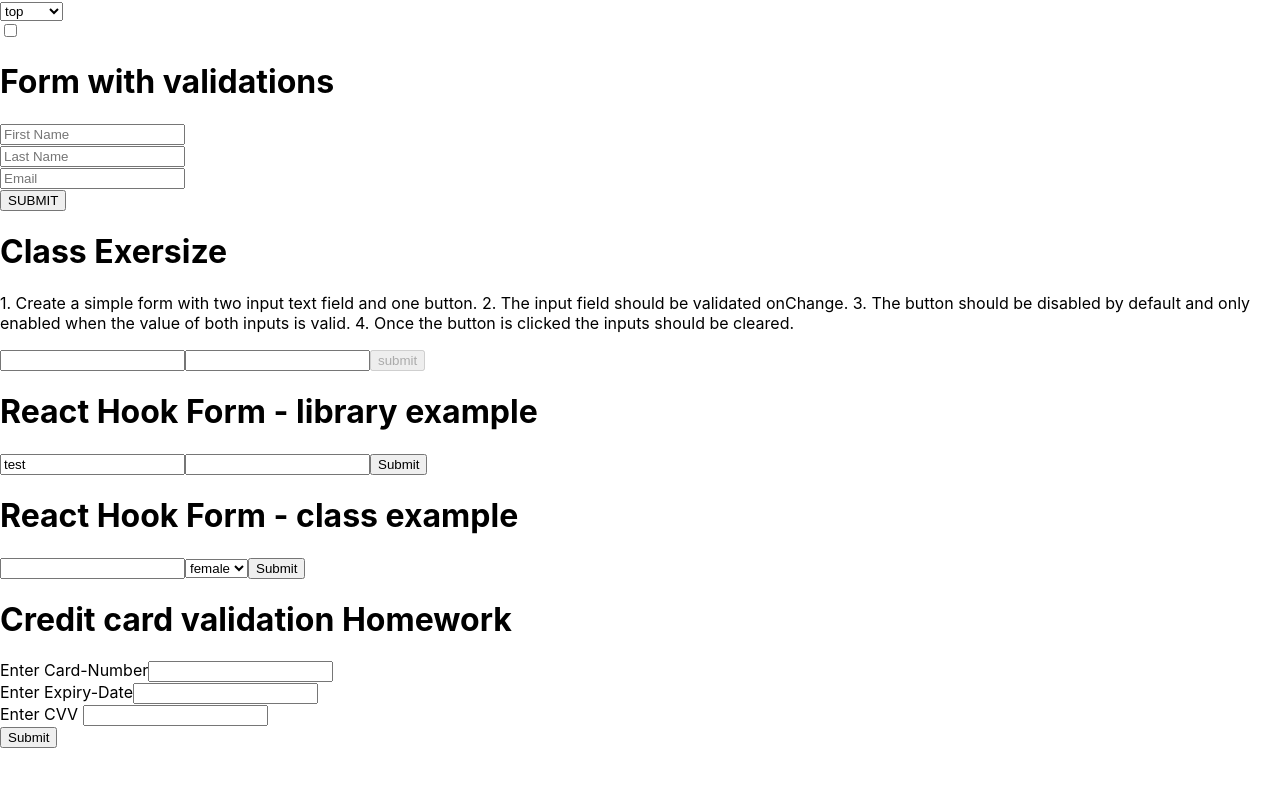
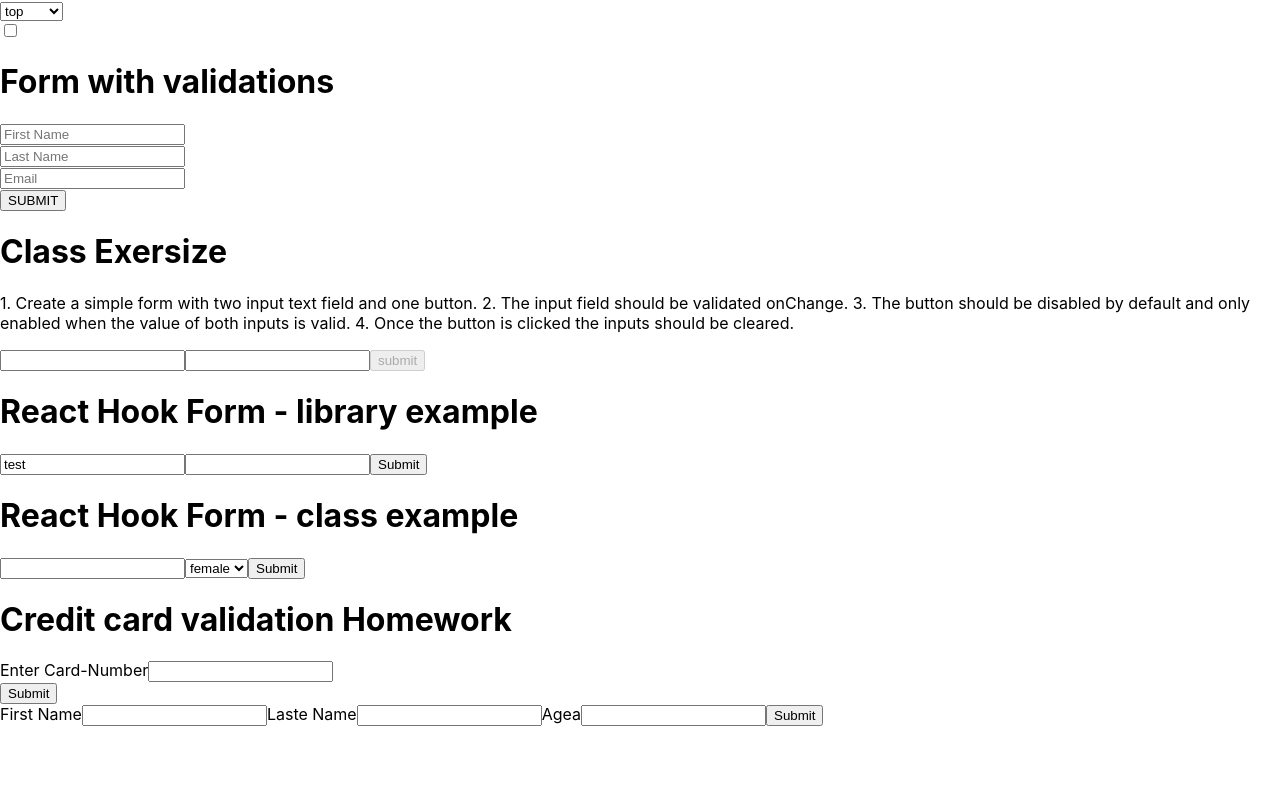
Before and after one commit to AnnaFridman2512/react-forms-exersize, a React (Create React App) app: page / in a window 1280 px wide. Shown: the top 786 px of the page. Built offline with nearby package versions, Linux system fonts and the light colour scheme.

Commit message:
creditCard validation added

```diff
--- a/src/App.js
+++ b/src/App.js
@@ -5,6 +5,8 @@
 import ReactHookForm from './ReactHookForm.js';
 import ReactHookFormClass from './ReactHookFormClass.js';
 import CreditCardValidation from './CreditCardValidation.js';
+import New from './New.js';
+
 
 function App() {
   return(
@@ -14,6 +16,8 @@
     <ReactHookForm />
     <ReactHookFormClass />
     <CreditCardValidation />
+    <New />
+
     </>
   )
 }
--- a/src/CreditCardValidation.js
+++ b/src/CreditCardValidation.js
@@ -1,10 +1,11 @@
 import React from "react";
 import { useForm } from "react-hook-form";
-import { ErrorMessage } from '@hookform/error-message';
+
 
 export default function CreditCardValidation() {
-    const { register,formState: { errors }, handleSubmit } = useForm();
+    const { register, formState: { errors }  , handleSubmit } = useForm();
     const onSubmit = data => console.log(data);//you can see the data from the input printed to the console
+
 
 
 
@@ -13,20 +14,29 @@
       <h1>Credit card validation Homework</h1>
        {/*"handleSubmit" will validate your inputs before invoking "onSubmit"*/ }
       <form onSubmit={handleSubmit(onSubmit)}>
-          <div>Enter Card-Number<input {...register("Card-Number", { required: "This fiels is required." })} /></div>
-          <ErrorMessage errors={errors} name="Card-Number" />
-          <div>Enter Expiry-Date<input {...register("Expiry-Date", { required: "This field is required." })} /></div>
-          <ErrorMessage errors={errors} name="Expiry-Date" />
-          <div>Enter CVV <input {...register("CVV", { required: "This is field required." })} /></div>
-          <ErrorMessage errors={errors} name="CVV" />
+          <div>Enter Card-Number
+       {/* include validation with required or other standard HTML validation rules */}
+       <input {...register("CardNumber", {
+         required: true,
+         minLength: 8,
+         pattern: /^(?:4[0-9]{12}(?:[0-9]{3})?|[25][1-7][0-9]{14}|6(?:011|5[0-9][0-9])[0-9]{12}|3[47][0-9]{13}|3(?:0[0-5]|[68][0-9])[0-9]{11}|(?:2131|1800|35\d{3})\d{11})$/
+          })}
+          />
+      {errors?.CardNumber?.type === "required" && <p>This field is required</p>}
+      {errors?.CardNumber?.type === "minLength" && (
+        <p>Enter at least 8 numbers</p>
+      )}
+      {errors?.CardNumber?.type === "pattern" && (
+        <p>Enter valid card number</p>
+      )}
+      </div>
+         {/* <div>Enter Expiry-Date<input {...register("Expiry-Date") { required: "Enter Expiry-Date", pattern:'' }/></div>**/}
+
+          {/*<div>Enter CVV <input {...register("CVV", { required: "This is field required!" })} /></div>*/}
 
 
 
-          <ErrorMessage
-        errors={errors}
-        name="singleErrorInput"
-        render={({ message }) => <p>{message}</p>}
-      />
+
 
           <input type="submit" />
       </form>
--- /dev/null
+++ b/src/New.js
@@ -0,0 +1,51 @@
+import React from "react";
+
+import { useForm } from "react-hook-form";
+
+
+
+export default function New() {
+  const {
+    register,
+    handleSubmit,
+    watch,
+    formState: { errors }
+  } = useForm();
+
+  const onSubmit = (data) => {
+    alert(JSON.stringify(data));
+  }; // your form submit function which will invoke after successful validation
+
+  console.log(watch("example")); // you can watch individual input by pass the name of the input
+
+  return (
+    <form onSubmit={handleSubmit(onSubmit)}>
+      <label>First Name</label>
+      <input
+        {...register("firstName", {
+          required: true,
+          maxLength: 20,
+          pattern: /^[A-Za-z]+$/i
+        })}
+      />
+      {errors?.firstName?.type === "required" && <p>This field is required</p>}
+      {errors?.firstName?.type === "maxLength" && (
+        <p>First name cannot exceed 20 characters</p>
+      )}
+      {errors?.firstName?.type === "pattern" && (
+        <p>Alphabetical characters only</p>
+      )}
+      <label>Laste Name</label>
+      <input {...register("lastName", { pattern: /^[A-Za-z]+$/i })} />
+      {errors?.lastName?.type === "pattern" && (
+        <p>Alphabetical characters only</p>
+      )}
+      <label>Age</label>a
+      <input {...register("age", { min: 18, max: 99 })} />
+      {errors.age && (
+        <p>You Must be older then 18 and younger then 99 years old</p>
+      )}
+      <input type="submit" />
+    </form>
+  );
+}
```
